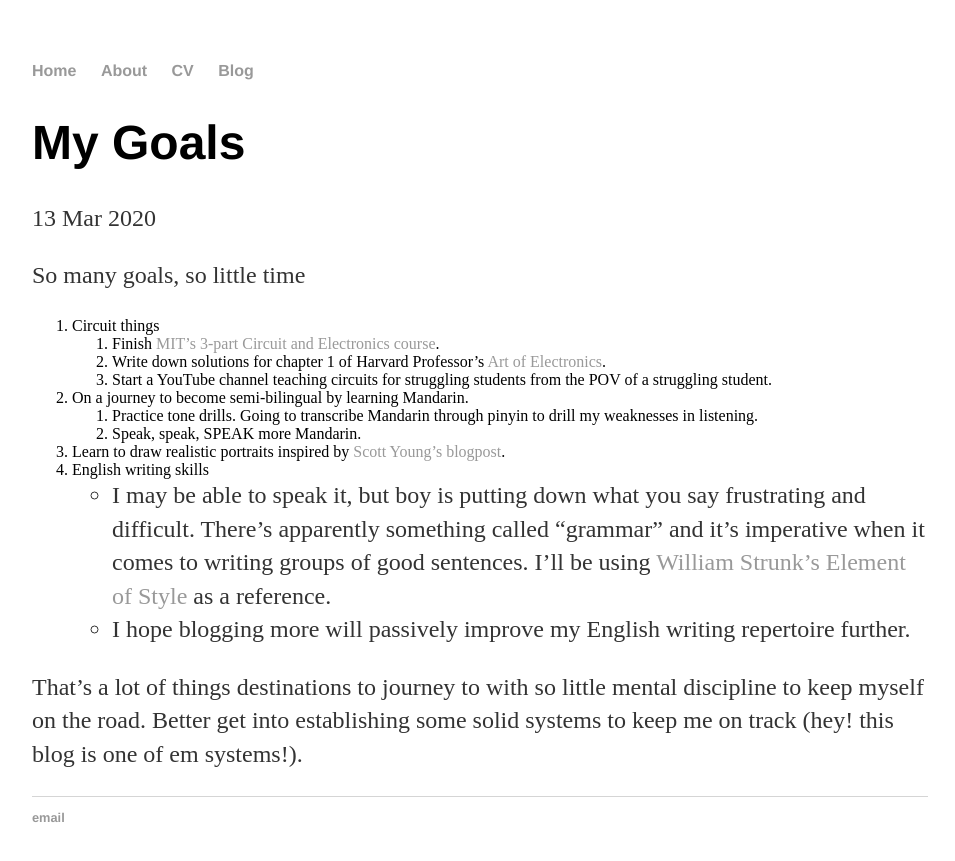
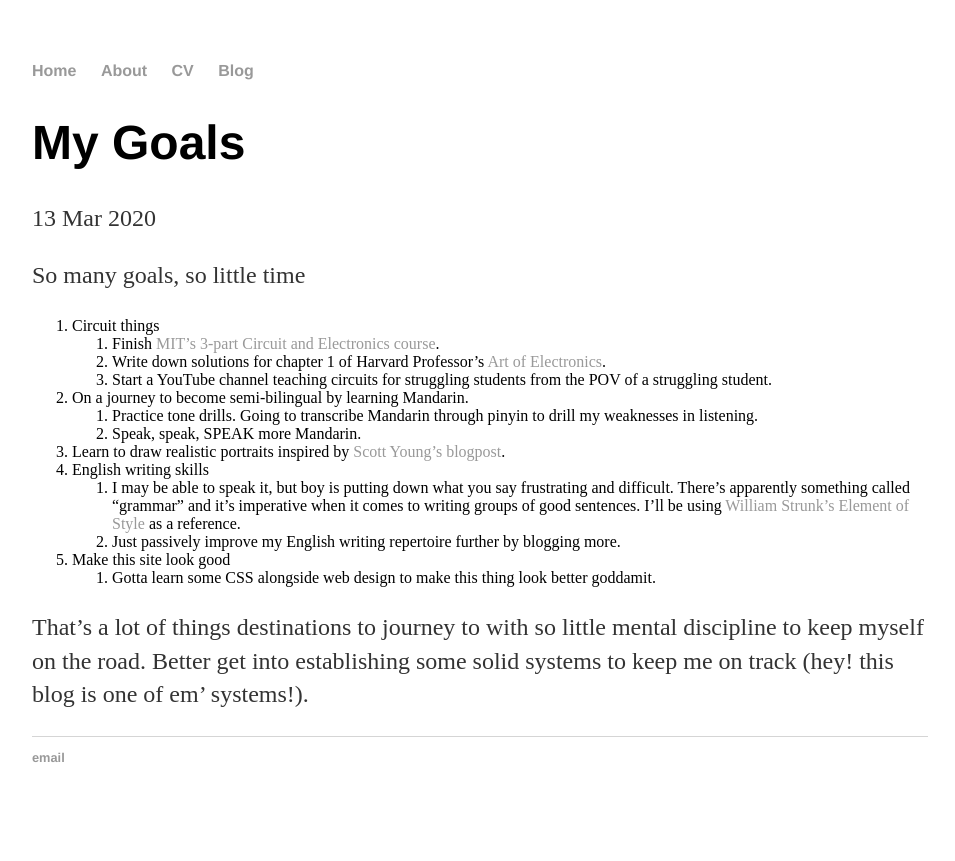
Before and after one commit to Raeiqal/raeiqal.github.io, a Jekyll site: the page built from _posts/2020-03-13-my-goals.md, in a window 1280 px wide. Shown: the top 861 px of the page, without its empty margins (160-1115 px from the left). Built offline with Jekyll 4.4.1, drawn with Linux system fonts in a browser that asks for light colours.

Commit message:
Update 2020-03-13-my-goals.md

```diff
--- a/_posts/2020-03-13-my-goals.md
+++ b/_posts/2020-03-13-my-goals.md
@@ -15,7 +15,9 @@
     2. Speak, speak, SPEAK more Mandarin.
 3. Learn to draw realistic portraits inspired by [Scott Young's blogpost](https://www.scotthyoung.com/blog/myprojects/portrait-challenge/).
 4. English writing skills
-    * I may be able to speak it, but boy is putting down what you say frustrating and difficult. There's apparently something called "grammar" and it's imperative when it comes to writing groups of good sentences. I'll be using [William Strunk's Element of Style](https://www.goodreads.com/book/show/33514.The_Elements_of_Style) as a reference.
-    * I hope blogging more will passively improve my English writing repertoire further.
+    1. I may be able to speak it, but boy is putting down what you say frustrating and difficult. There's apparently something called "grammar" and it's imperative when it comes to writing groups of good sentences. I'll be using [William Strunk's Element of Style](https://www.goodreads.com/book/show/33514.The_Elements_of_Style) as a reference.
+    2. Just passively improve my English writing repertoire further by blogging more.
+5. Make this site look good
+    1. Gotta learn some CSS alongside web design to make this thing look better goddamit.
 
-That's a lot of things destinations to journey to with so little mental discipline to keep myself on the road. Better get into establishing some solid systems to keep me on track (hey! this blog is one of em systems!).
+That's a lot of things destinations to journey to with so little mental discipline to keep myself on the road. Better get into establishing some solid systems to keep me on track (hey! this blog is one of em' systems!).
```
